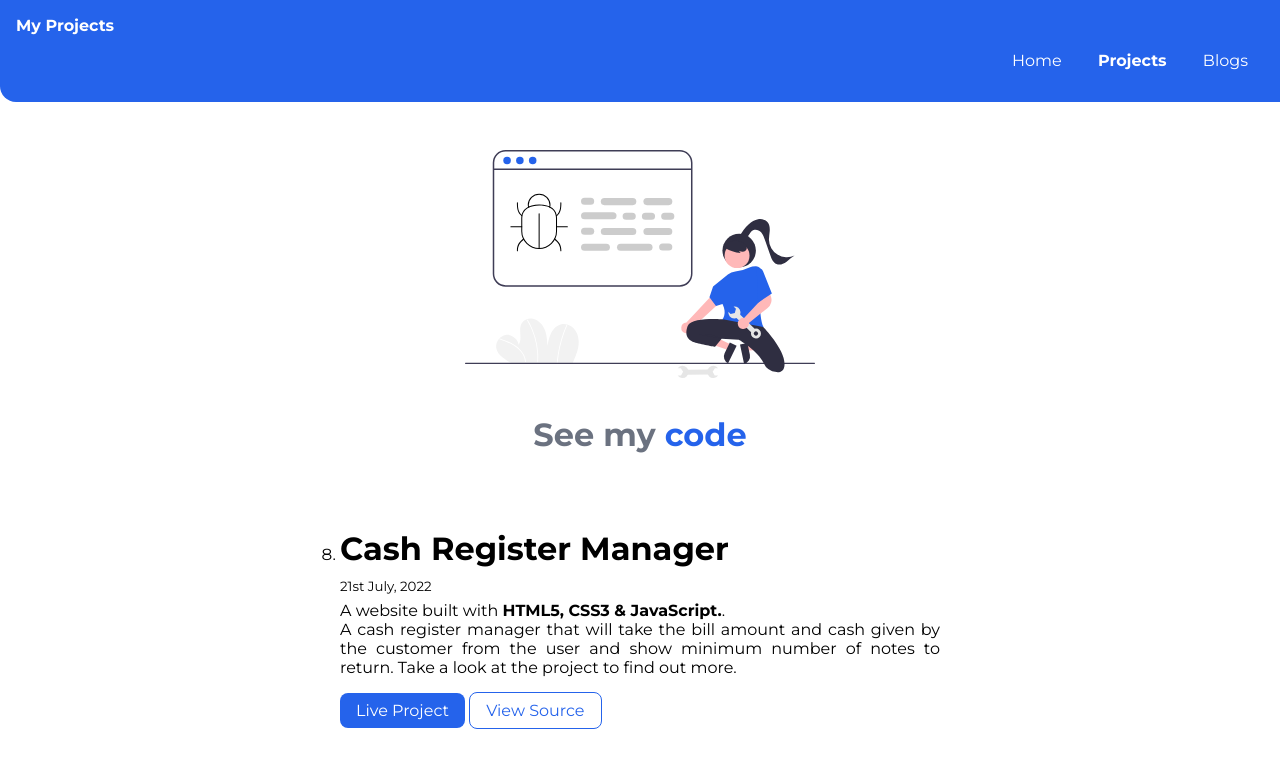
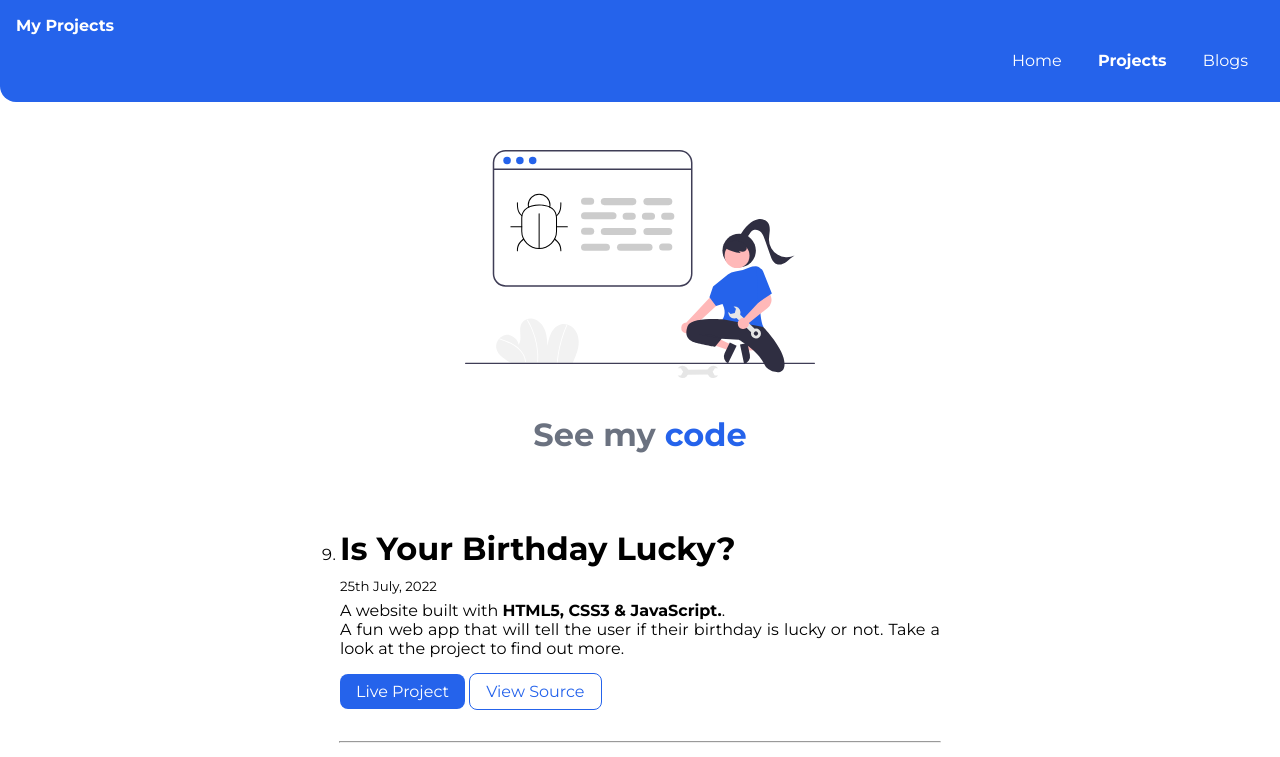
Before and after one commit to AmanHarsh02/neogcamp-htlm-css-component-library, a plain HTML site: page projects.html in a window 1280 px wide. Shown: the top 757 px of the page. Drawn offline with Linux system fonts and the light colour scheme.

Commit message:
update: updated projects

```diff
--- a/projects.html
+++ b/projects.html
@@ -30,6 +30,18 @@
     </header>
 
     <ol reversed style="padding-inline-start: 1rem; padding-inline-end: 1rem;">
+
+        <div class="container container-center">
+            <li class="padding-med-bottom margin-med-bottom">
+                <h1 class="container-heading">Is Your Birthday Lucky?</h1>
+                <small>25th July, 2022</small>
+                <p class="padding-min-bottom text-justify" style="margin-block-start: 6px">A website built with <strong>HTML5, CSS3 & JavaScript.</strong>.<br>A fun web app that will tell the user if their birthday is lucky or not. Take a look at the project to find out more.</p>
+                <a class="link link-primary" href="https://luckybirthday-aman.netlify.app/" target="_blank">Live Project</a>
+                <a class="link link-secondary" href="https://github.com/AmanHarsh02/neogcamp-mark11-is-your-birthday-lucky" target="_blank">View Source</a>
+            </li>
+        </div>
+
+        <hr class="container-center">
 
         <div class="container container-center">
             <li class="padding-med-bottom margin-med-bottom">
```
